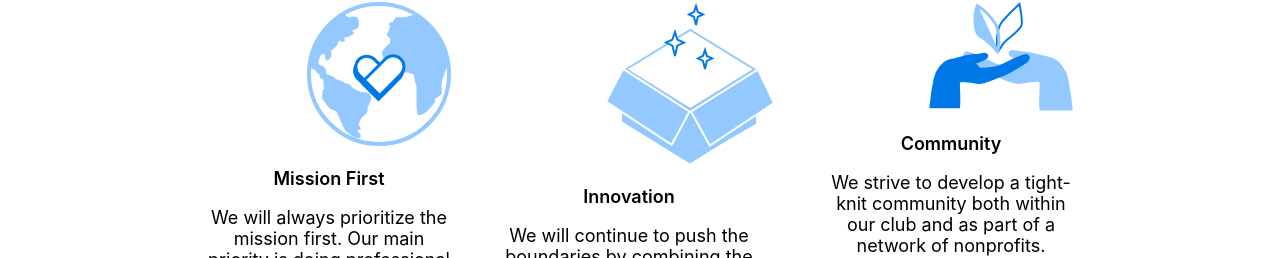
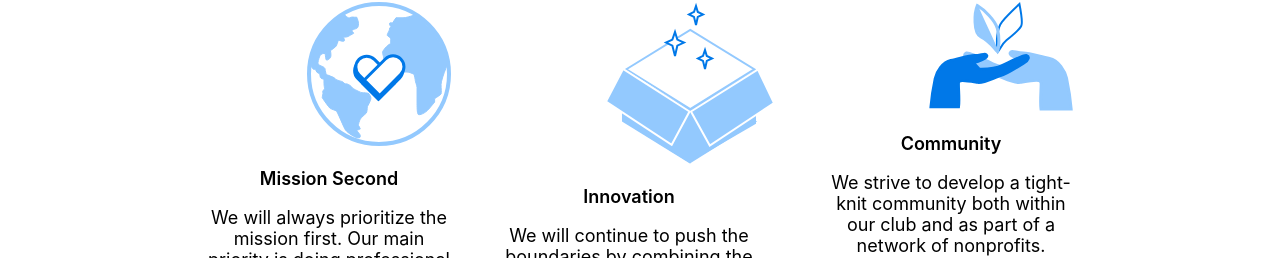
Before and after one commit to uoftblueprint/uoftblueprint.github.io, a React (Create React App) app: page / in a window 1280 px wide. Shown: the part 2048-2306 px from the top of the page. Built offline with nearby package versions, Linux system fonts and the light colour scheme.

Commit message:
test commit

```diff
--- a/package.json
+++ b/package.json
@@ -6,6 +6,7 @@
     "@testing-library/jest-dom": "^5.11.4",
     "@testing-library/react": "^11.1.0",
     "@testing-library/user-event": "^12.1.10",
+    "browserslist": "^4.14.6",
     "react": "^17.0.1",
     "react-dom": "^17.0.1",
     "react-scripts": "4.0.0",
--- a/src/Pages/Homepage.js
+++ b/src/Pages/Homepage.js
@@ -62,7 +62,7 @@ export default function Homepage() {
                 <div className="value-container">
                     <img className="value-icons" src={missionIcon} />
                     <div className="value-text">
-                    <p className="sub-text">Mission First</p>
+                    <p className="sub-text">Mission Second</p>
                     <p>We will always prioritize the mission first. Our main priority is doing professional work for social good and public welfare.</p>
                     </div>
 
```
Also changed, not shown: 1 other file (tests, documents, lock files or other folders).
